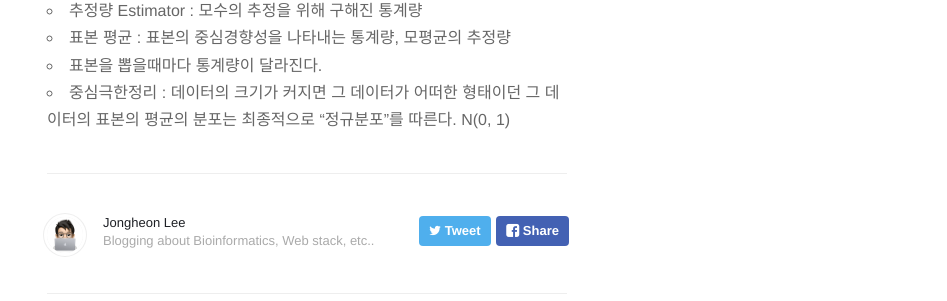
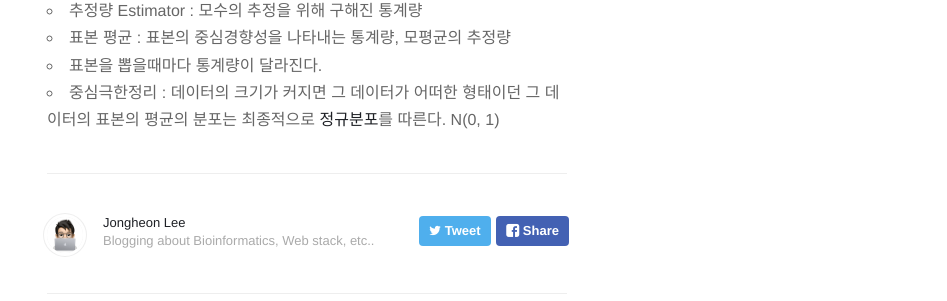
Before and after one commit to martinuslee/martinuslee.github.io, a Jekyll site: the page built from _posts/2021-01-26-statterms.md, in a window 1280 px wide. Shown: the part 548-849 px from the top of the page, without its empty margins (333-1280 px from the left). Built offline with Jekyll 4.4.1, drawn with Linux system fonts in a browser that asks for light colours; nearby versions of some CDN libraries.

```diff
--- a/_posts/2021-01-26-statterms.md
+++ b/_posts/2021-01-26-statterms.md
@@ -11,4 +11,4 @@
 + 표본 평균 : 표본의 중심경향성을 나타내는 통계량, 모평균의 추정량
   - 표본을 뽑을때마다 통계량이 달라진다.
 
-+ 중심극한정리 : 데이터의 크기가 커지면 그 데이터가 어떠한 형태이던 그 데이터의 표본의 평균의 분포는 최종적으로 "정규분포"를 따른다. N(0, 1)
++ 중심극한정리 : 데이터의 크기가 커지면 그 데이터가 어떠한 형태이던 그 데이터의 표본의 평균의 분포는 최종적으로 **정규분포**를 따른다. N(0, 1)
```
